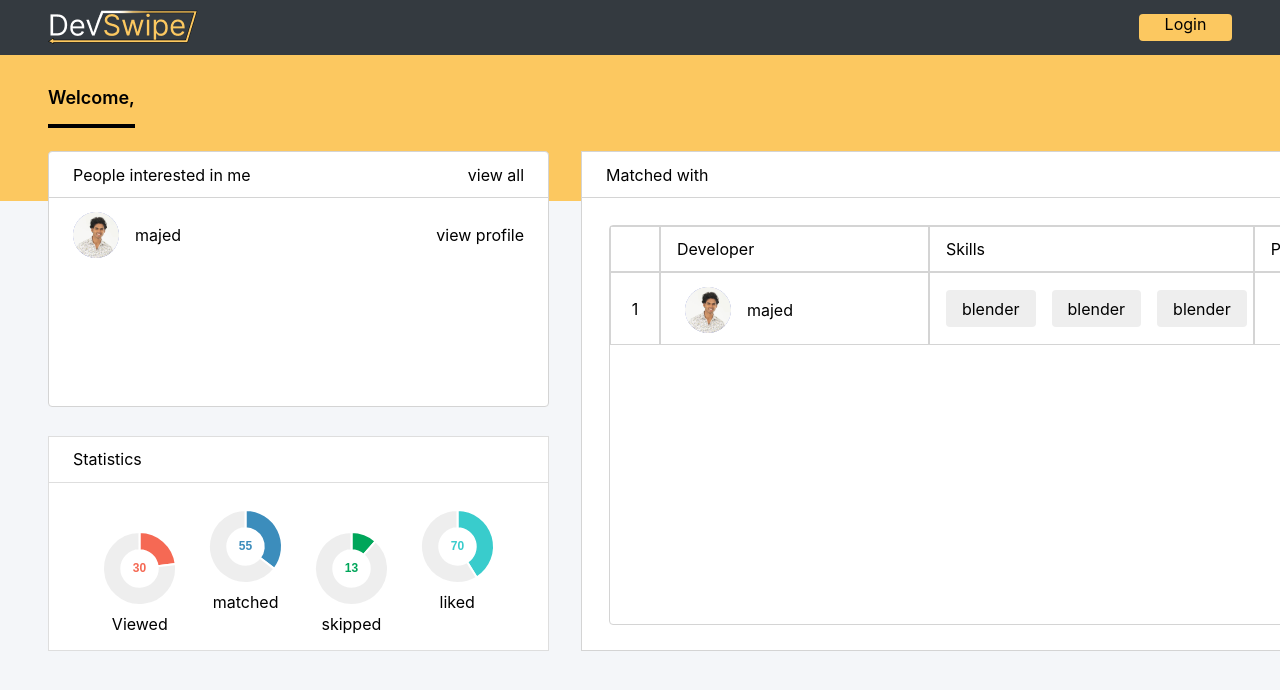
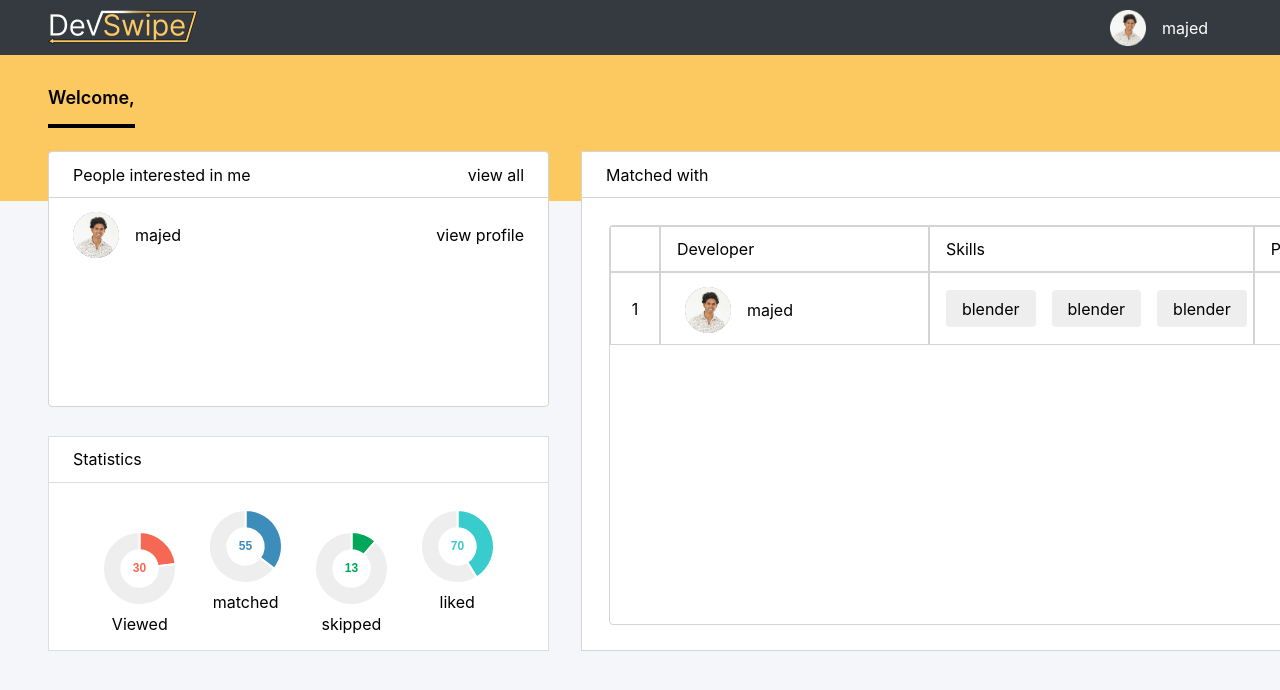
Before and after one commit to Majed-Habli/DevVibe, a React (Create React App) app in the folder Front-End-Website/dev-swipe-web/: page /dashboard in a window 1280 px wide. Shown: the top 690 px of the page. Built offline with nearby package versions, Linux system fonts and the light colour scheme.

Commit message:
Client-Web <> Updated navbar component.

```diff
--- a/Front-End-Website/dev-swipe-web/src/components/navbar/navbar.jsx
+++ b/Front-End-Website/dev-swipe-web/src/components/navbar/navbar.jsx
@@ -1,8 +1,19 @@
-import React from "react";
+import React, { useEffect, useState } from "react";
 import styles from './navbar.module.css';
 import CustomButton from "../custom button/custombutton";
+import { localStorageAction } from "../../utils/functions/localStorage";
 
 const Navbar = () => {
+    let [token, setToken] = useState('');
+    const validate = () =>{
+        setToken=(localStorageAction("token"));
+        console.log('the token was read', token);
+        // localStorage.removeItem('token');
+    }
+
+    useEffect(()=>{
+        validate();
+    },[]);
 
     return(
         <div className={styles.navbar_container}>
@@ -10,7 +21,18 @@ const Navbar = () => {
                 <div className={styles.logo_container}>
                     <img src="/Logo.png" alt="brand logo" />
                 </div>
-                <CustomButton title={'Login'} width={93} height={27} borderRadius={4} textAlign={'center'} backgroundColor={'#FCC860'}/>
+                {token ? (
+                    <CustomButton title={'Login'} width={93} height={27} borderRadius={4} textAlign={'center'} backgroundColor={'#FCC860'}/>
+                ):(
+                    <div className={styles.card_container}>
+                        <div className={styles.container_left}>
+                            <div className={styles.profile_image_container}>
+                                <img src="/testuser.png" alt="profile image" />
+                            </div>
+                            <div className={styles.user_name}>majed</div>
+                        </div>
+                    </div>
+                )}
             </div>
         </div>
     )
--- a/Front-End-Website/dev-swipe-web/src/components/navbar/navbar.module.css
+++ b/Front-End-Website/dev-swipe-web/src/components/navbar/navbar.module.css
@@ -31,3 +31,32 @@
     width: 100%;
     height: 100%;
 }
+
+.card_container{
+    display: flex;
+    align-items: center;
+    padding: 0 1.5rem;
+    justify-content: space-between;
+}
+
+.container_left{
+    display: flex;
+    column-gap: 1rem;
+    align-items: center;
+    cursor: pointer;
+}
+
+.profile_image_container{
+    width: 36px;
+    height: 36px;
+    border-radius: 120px;
+}
+
+.profile_image_container img{
+    width: 36px;
+    height: 36px;
+}
+
+.user_name{
+    color: white;
+}
```
